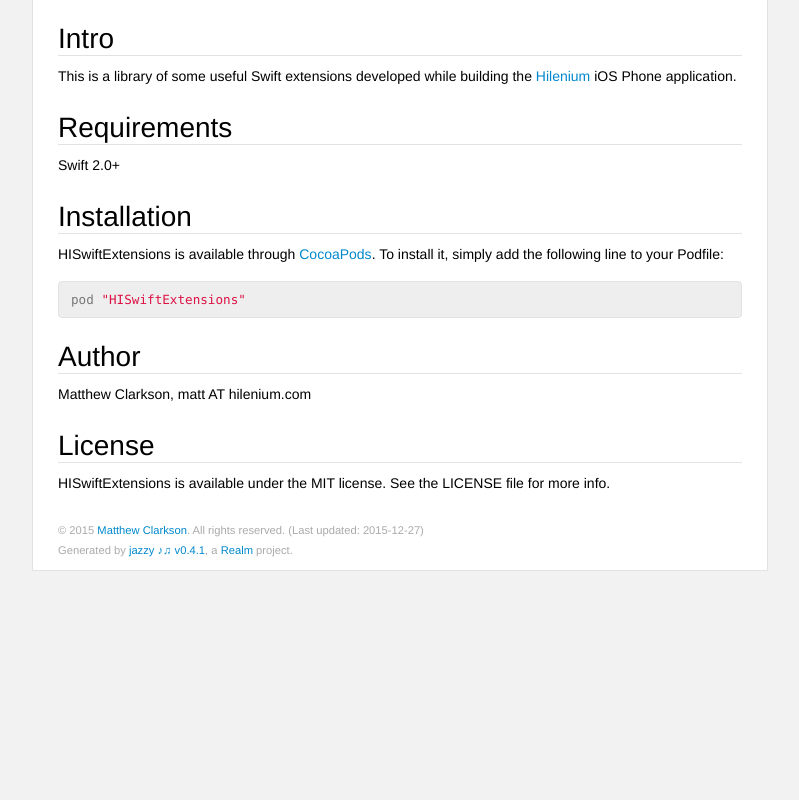
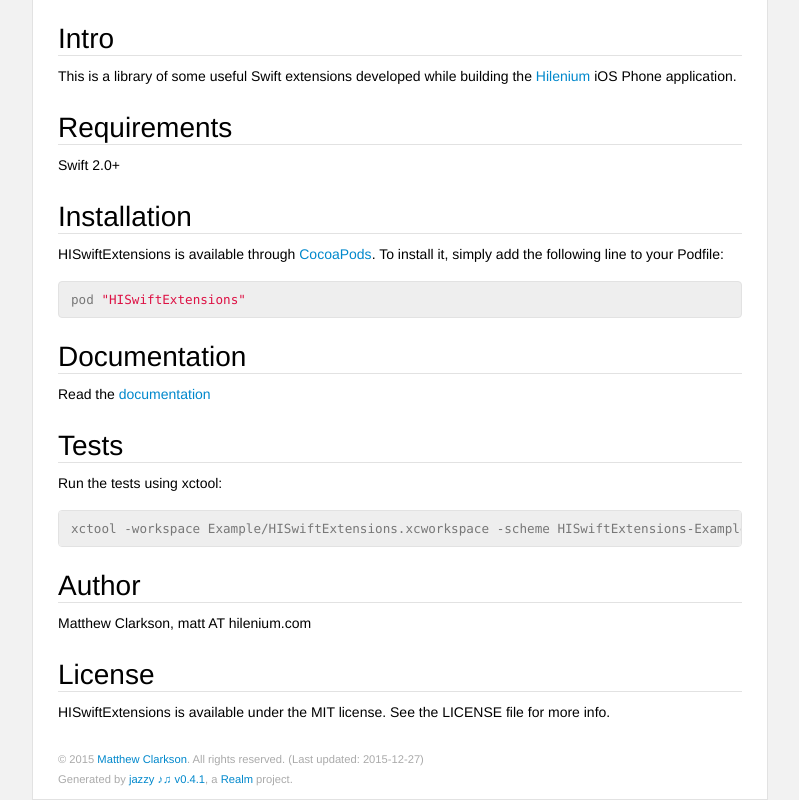
Before and after one commit to hilenium/HISwiftExtensions, a plain HTML site: page docs/docsets/HISwiftExtensions.docset/Contents/Resources/Documents/index.html in a window 1280 px wide. Shown: the part 1382-2182 px from the top of the page, without its empty margins (364-1163 px from the left). Before the commit the page ends 1953 px from the top, so only its background shows below. Drawn offline with Linux system fonts and the light colour scheme; files that its build step writes are made by us from their sources; files whose address does not match are found by name.

Commit message:
new release with tests

```diff
--- a/docs/docsets/HISwiftExtensions.docset/Contents/Resources/Documents/index.html
+++ b/docs/docsets/HISwiftExtensions.docset/Contents/Resources/Documents/index.html
@@ -92,6 +92,14 @@
 it, simply add the following line to your Podfile:</p>
 <pre class="highlight ruby"><code><span class="n">pod</span> <span class="s2">"HISwiftExtensions"</span>
 </code></pre>
+<a href='#documentation' class='anchor' aria-hidden=true><span class="header-anchor"></span></a><h2 id='documentation'>Documentation</h2>
+
+<p>Read the <a href="https://hilenium.github.io/HISwiftExtensions/">documentation</a> </p>
+<a href='#tests' class='anchor' aria-hidden=true><span class="header-anchor"></span></a><h2 id='tests'>Tests</h2>
+
+<p>Run the tests using xctool:</p>
+<pre class="highlight shell"><code>xctool -workspace Example/HISwiftExtensions.xcworkspace -scheme HISwiftExtensions-Example
+</code></pre>
 <a href='#author' class='anchor' aria-hidden=true><span class="header-anchor"></span></a><h2 id='author'>Author</h2>
 
 <p>Matthew Clarkson, matt AT hilenium.com</p>
```
Also changed, not shown: docs/index.html (+8 -0 lines), 2 other files.
